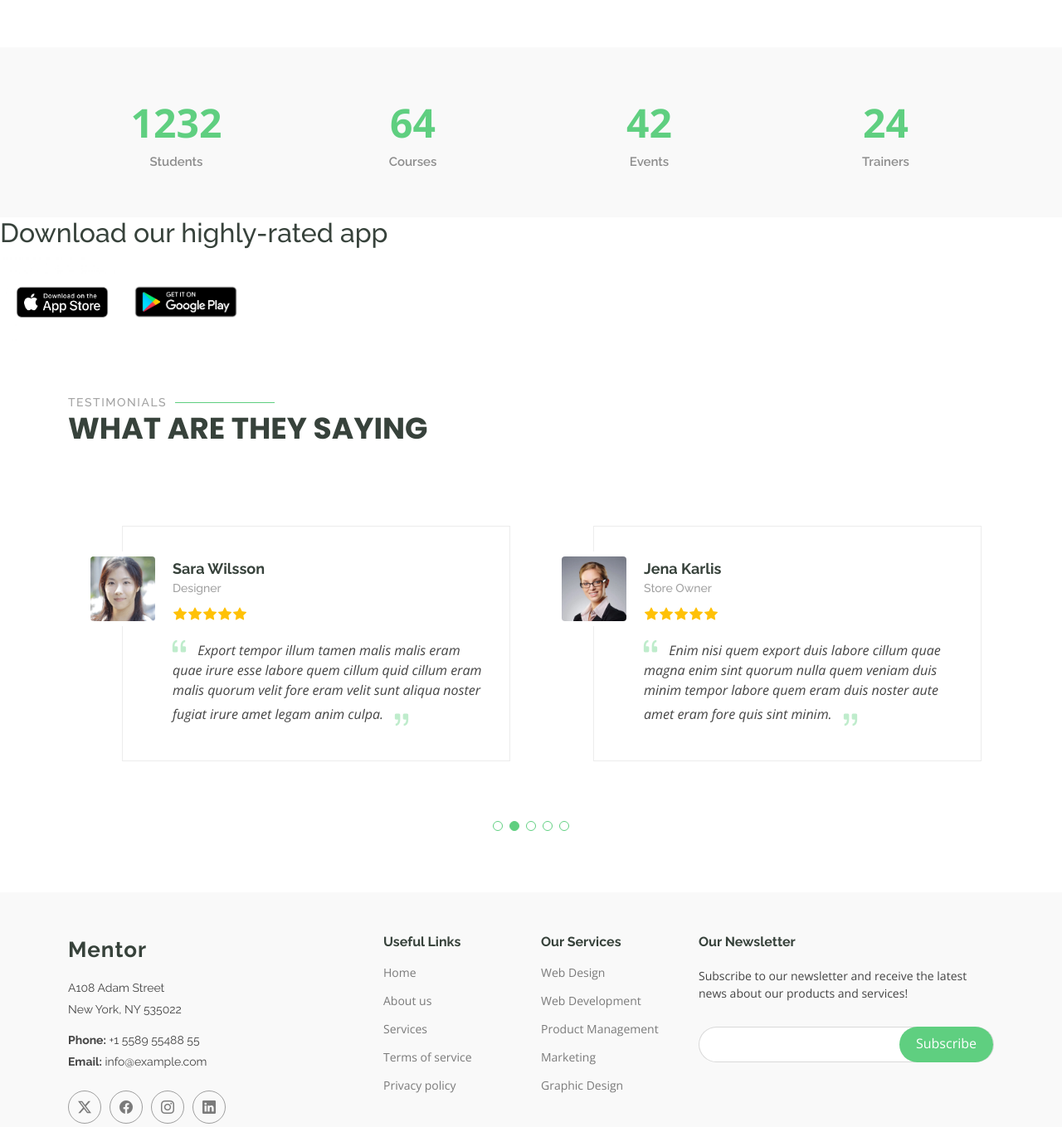
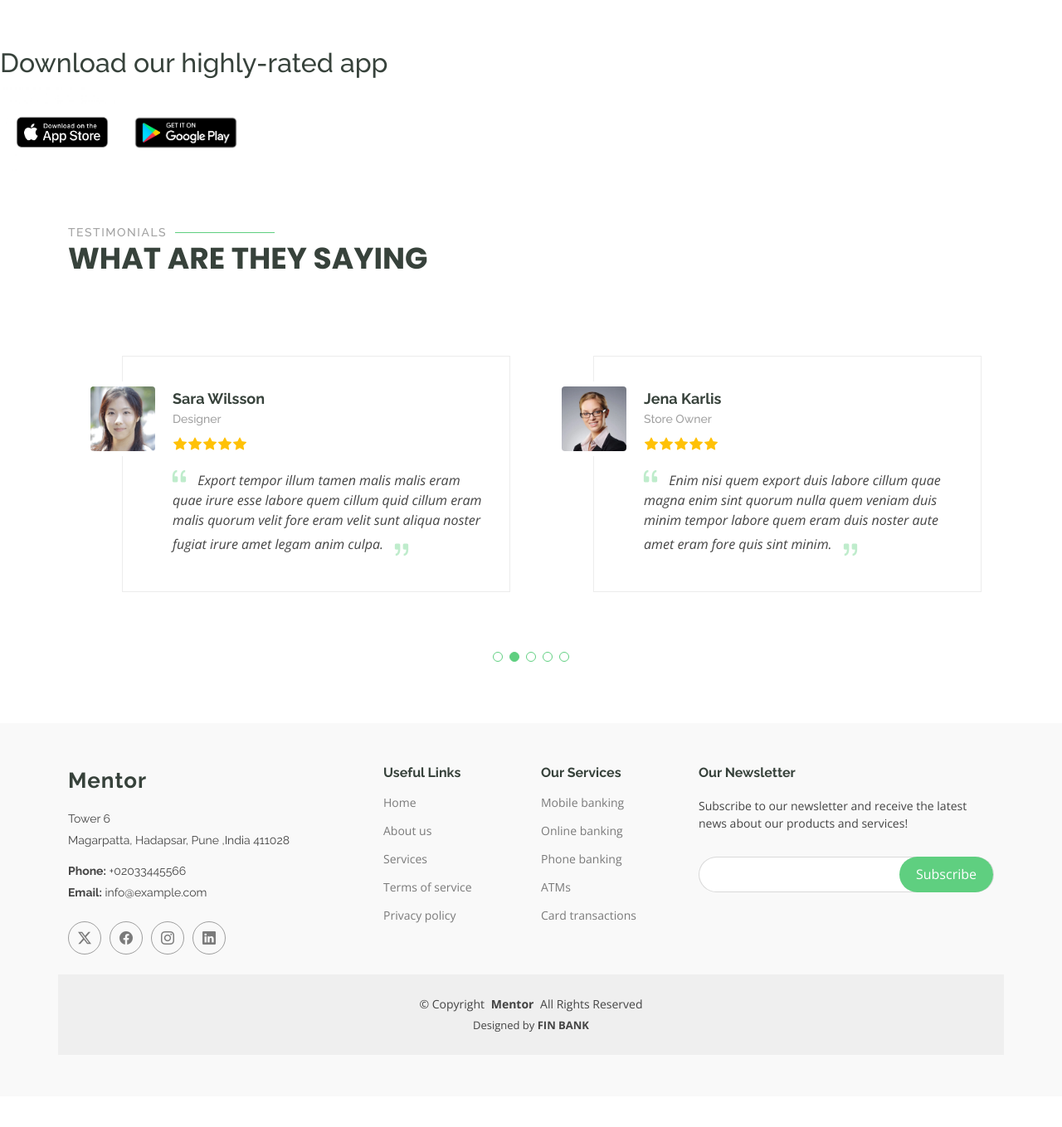
Before and after one commit to ApoorwaA/apoorwaa.github.io, a plain HTML site: page DementiaUK/about.html in a window 1280 px wide. Shown: the part 913-2272 px from the top of the page at 83% size. After the commit the page ends 2235 px from the top, so only its background shows below. Drawn offline with nearby package versions, Linux system fonts and the light colour scheme.

Commit message:
update done
done

```diff
--- a/DementiaUK/about.html
+++ b/DementiaUK/about.html
@@ -120,46 +120,6 @@
 
     </section><!-- /About Us Section -->
 
-    <!-- Counts Section -->
-    <section id="counts" class="section counts light-background">
-
-      <div class="container" data-aos="fade-up" data-aos-delay="100">
-
-        <div class="row gy-4">
-
-          <div class="col-lg-3 col-md-6">
-            <div class="stats-item text-center w-100 h-100">
-              <span data-purecounter-start="0" data-purecounter-end="1232" data-purecounter-duration="1" class="purecounter"></span>
-              <p>Students</p>
-            </div>
-          </div><!-- End Stats Item -->
-
-          <div class="col-lg-3 col-md-6">
-            <div class="stats-item text-center w-100 h-100">
-              <span data-purecounter-start="0" data-purecounter-end="64" data-purecounter-duration="1" class="purecounter"></span>
-              <p>Courses</p>
-            </div>
-          </div><!-- End Stats Item -->
-
-          <div class="col-lg-3 col-md-6">
-            <div class="stats-item text-center w-100 h-100">
-              <span data-purecounter-start="0" data-purecounter-end="42" data-purecounter-duration="1" class="purecounter"></span>
-              <p>Events</p>
-            </div>
-          </div><!-- End Stats Item -->
-
-          <div class="col-lg-3 col-md-6">
-            <div class="stats-item text-center w-100 h-100">
-              <span data-purecounter-start="0" data-purecounter-end="24" data-purecounter-duration="1" class="purecounter"></span>
-              <p>Trainers</p>
-            </div>
-          </div><!-- End Stats Item -->
-
-        </div>
-
-      </div>
-
-    </section><!-- /Counts Section -->
 
     <!-- Testimonials Section -->
     <h2>Download our highly-rated app</h2>
@@ -318,9 +278,9 @@
             <span class="sitename">Mentor</span>
           </a>
           <div class="footer-contact pt-3">
-            <p>A108 Adam Street</p>
-            <p>New York, NY 535022</p>
-            <p class="mt-3"><strong>Phone:</strong> <span>+1 5589 55488 55</span></p>
+            <p>Tower 6</p>
+            <p>Magarpatta, Hadapsar, Pune ,India 411028</p>
+            <p class="mt-3"><strong>Phone:</strong> <span>+02033445566</span></p>
             <p><strong>Email:</strong> <span>info@example.com</span></p>
           </div>
           <div class="social-links d-flex mt-4">
@@ -345,11 +305,11 @@
         <div class="col-lg-2 col-md-3 footer-links">
           <h4>Our Services</h4>
           <ul>
-            <li><a href="#">Web Design</a></li>
-            <li><a href="#">Web Development</a></li>
-            <li><a href="#">Product Management</a></li>
-            <li><a href="#">Marketing</a></li>
-            <li><a href="#">Graphic Design</a></li>
+            <li><a href="#">Mobile banking</a></li>
+            <li><a href="#">Online banking</a></li>
+            <li><a href="#">Phone banking</a></li>
+            <li><a href="#">ATMs</a></li>
+            <li><a href="#">Card transactions</a></li>
           </ul>
         </div>
 
```
